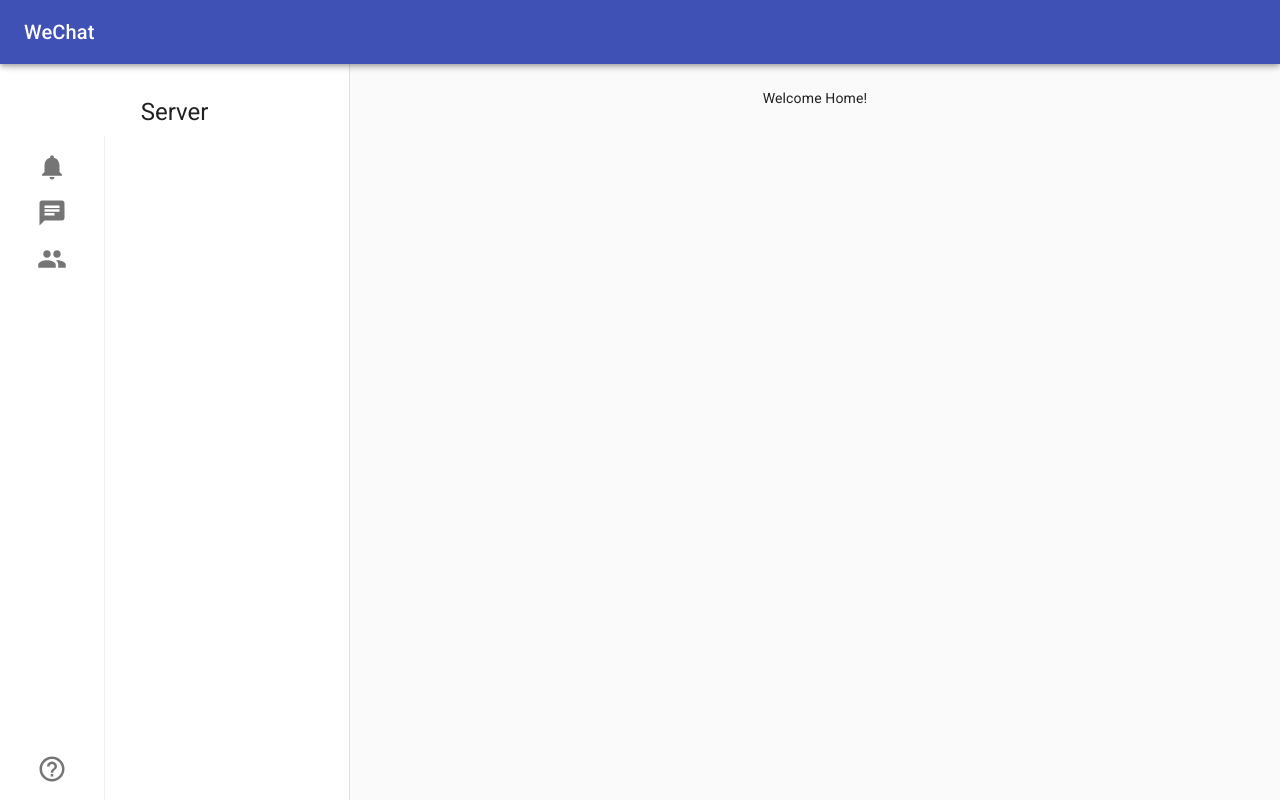
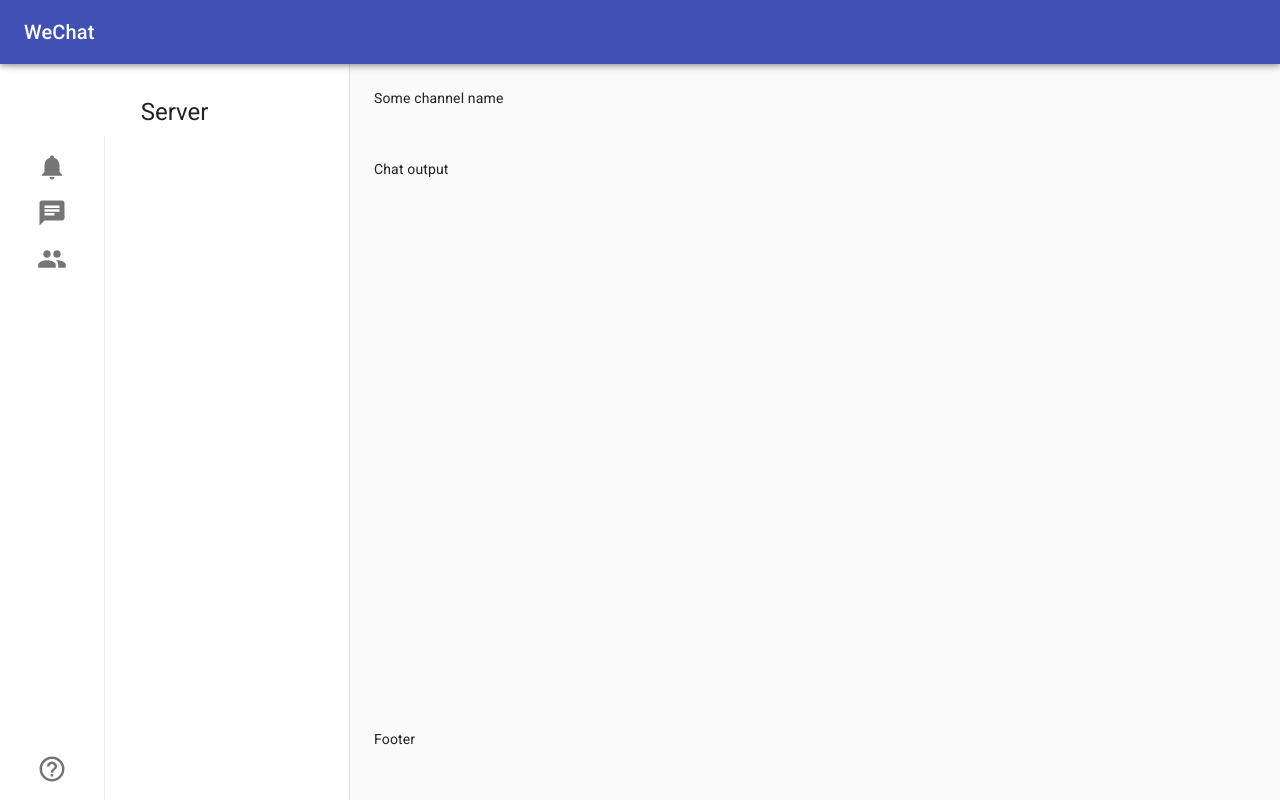
Before and after one commit to latchkostov/react-chat-app, a React (Create React App) app: page / in a window 1280 px wide. Built offline with nearby package versions, Linux system fonts and the light colour scheme.

Commit message:
Add right pane compoent with placeholders.

```diff
--- a/src/App.tsx
+++ b/src/App.tsx
@@ -7,8 +7,8 @@ import Typography from '@material-ui/core/Typography';
 import Toolbar from '@material-ui/core/Toolbar';
 import { AppBar, Drawer } from '@material-ui/core';
 import Menu from './components/menu/menu.component';
-import Home from './components/home/home.component';
 import DirectMessages from './components/direct-messages/direct-messages.component';
+import RightPane from './components/right-panel/right-pane.component';
 
 const drawerWidth = 350;
 
@@ -22,8 +22,7 @@ const useStyles = makeStyles((theme: Theme) =>
     },
     drawer: {
       width: drawerWidth,
-      flexShrink: 0,
-      flexGrow: 1
+      flexShrink: 0
     },
     drawerPaper: {
       width: drawerWidth,
@@ -35,8 +34,9 @@ const useStyles = makeStyles((theme: Theme) =>
       flexDirection: 'column'
     },
     content: {
-      flexGrow: 1,
       padding: theme.spacing(3),
+      height: `calc(100vh - ${theme.spacing(2)}px)`,
+      width: '100%'
     },
     drawerServerName: {
       textAlign: 'center',
@@ -107,10 +107,8 @@ function App() {
       </Drawer>
       <main className={classes.content}>
         <Toolbar />
-        <Switch>
-          <Route exact path='/' component={Home} />
-          <Route component={Home} />
-        </Switch>
+        <RightPane>
+        </RightPane>
       </main>
     </div>
     </Router>
--- /dev/null
+++ b/src/components/chat-output/chat-output.component.tsx
@@ -0,0 +1,15 @@
+import React, { FunctionComponent } from 'react';
+import styled from 'styled-components';
+
+const Wrapper = styled.div`
+`;
+
+const ChatOutput: FunctionComponent<any> = (props: any) => {
+    return (
+        <Wrapper>
+            Chat output
+        </Wrapper>
+    );
+}
+
+export default ChatOutput;
--- /dev/null
+++ b/src/components/right-panel/right-pane.component.tsx
@@ -0,0 +1,44 @@
+import React, { FunctionComponent } from 'react';
+import styled from 'styled-components';
+import ChatOutput from '../chat-output/chat-output.component';
+
+const Wrapper = styled.div`
+    display: flex;
+    width: 100%;
+    flex-direction: column;
+    justify-content: space-between;
+    height: calc(100% - 24px);
+`;
+
+const HeaderWrapper = styled.div`
+    height: 10%;
+    width: 100%;
+`;
+
+const ChatOutputWrapper = styled.div`
+    height: 80%;
+    width: 100%;
+`;
+
+const FooterWrapper = styled.div`
+    height: 10%;
+    width: 100%;
+`;
+
+const RightPane: FunctionComponent<any> = (props: any) => {
+    return (
+        <Wrapper>
+            <HeaderWrapper>
+                Some channel name
+            </HeaderWrapper>
+            <ChatOutputWrapper>
+                <ChatOutput></ChatOutput>
+            </ChatOutputWrapper>
+            <FooterWrapper>
+                Footer
+            </FooterWrapper>
+        </Wrapper>
+    );
+}
+
+export default RightPane;
```
